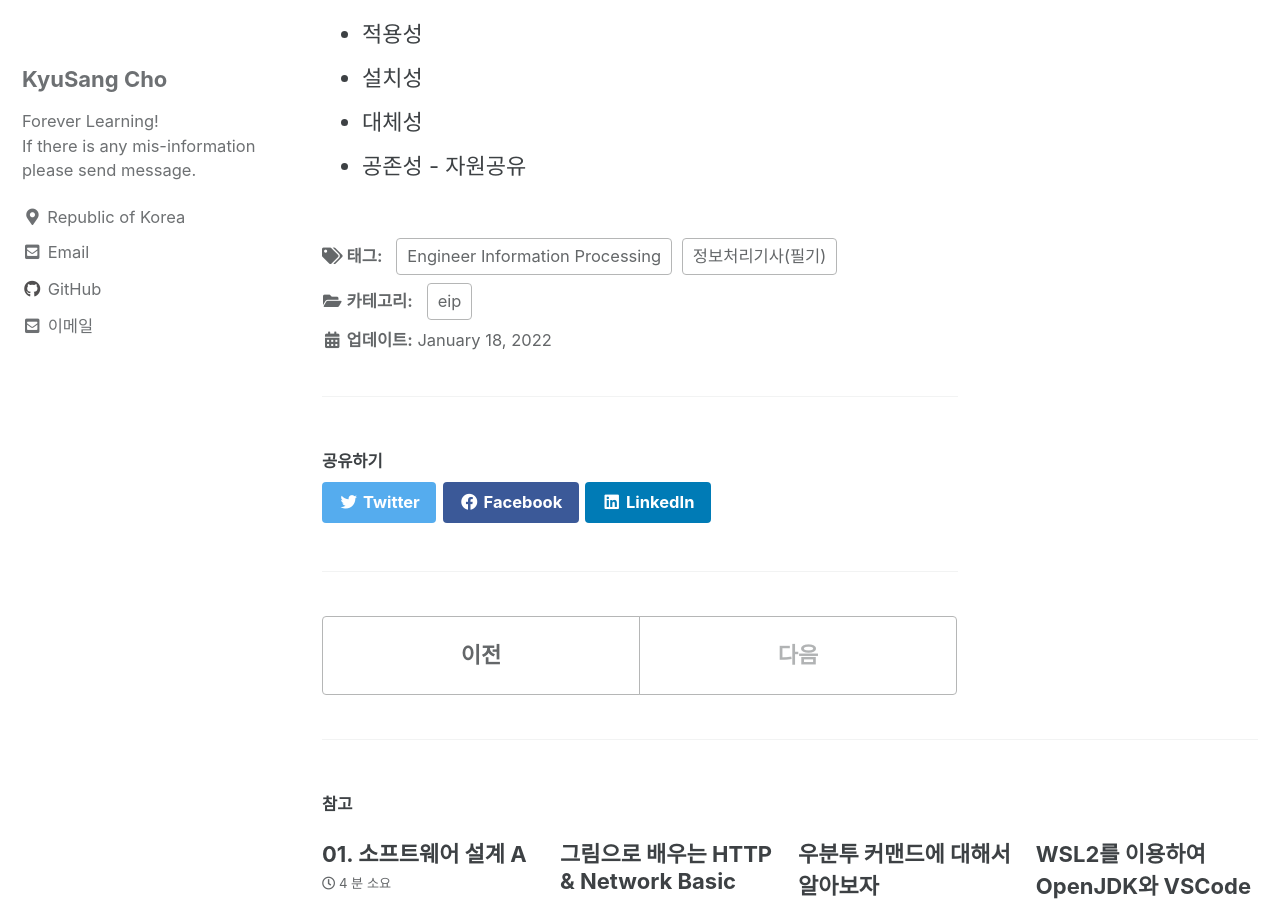
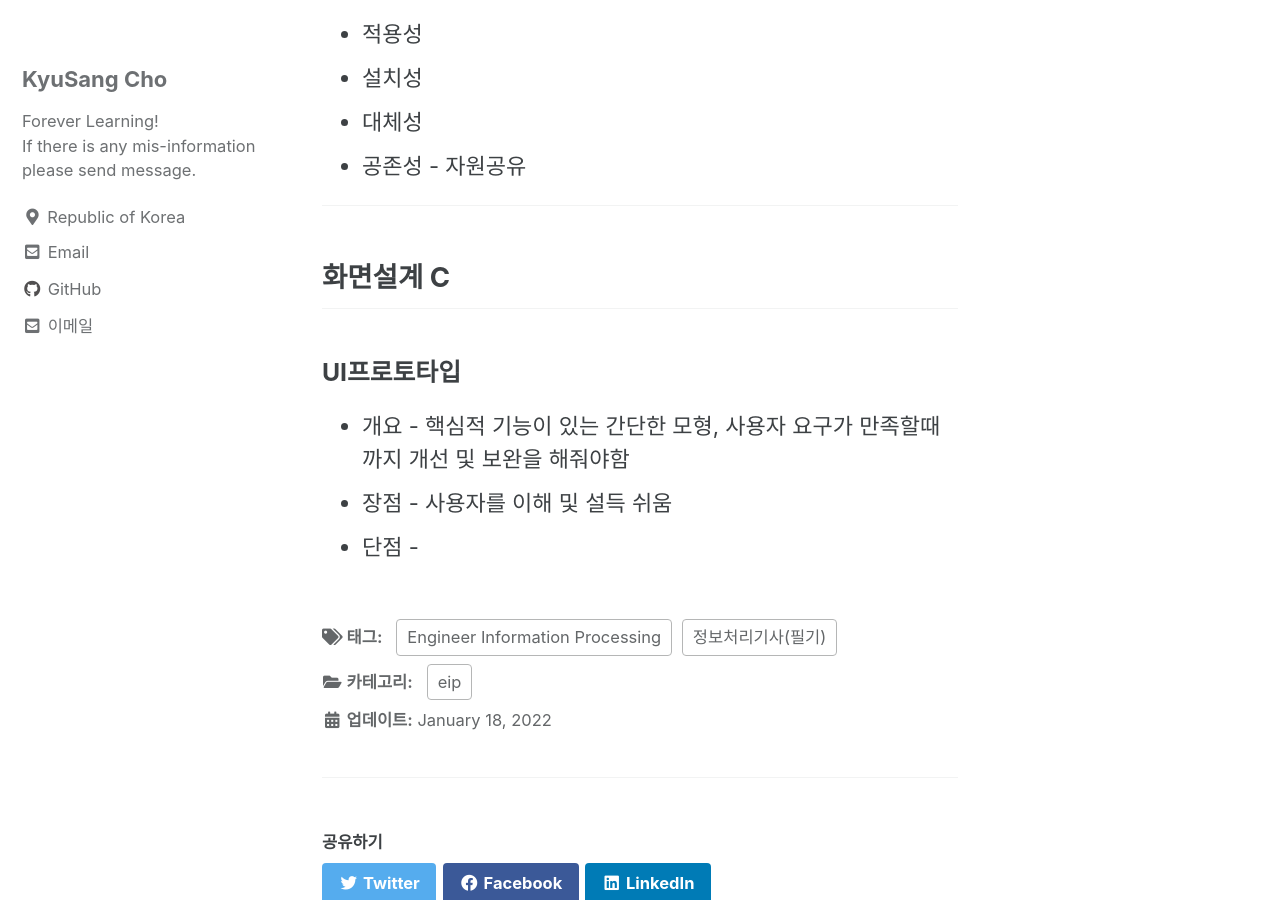
Before and after one commit to DevKS-Yet/DevKs-Yet.github.io, a Jekyll site: the page built from _posts/2022-01-18-43(EIP02).md, in a window 1280 px wide and 900 px high, scrolled down 7354 px. Built offline with Jekyll 4.4.1, drawn with Linux system fonts in a browser that asks for light colours; cached includes are drawn as plain includes.

Commit message:
20220124

```diff
--- a/_posts/2022-01-18-43(EIP02).md
+++ b/_posts/2022-01-18-43(EIP02).md
@@ -177,3 +177,12 @@ tags:
 - 설치성
 - 대체성
 - 공존성 - 자원공유
+
+---
+
+## 화면설계 C
+
+### UI프로토타입
+- 개요 - 핵심적 기능이 있는 간단한 모형, 사용자 요구가 만족할때까지 개선 및 보완을 해줘야함
+- 장점 - 사용자를 이해 및 설득 쉬움
+- 단점 -
```
